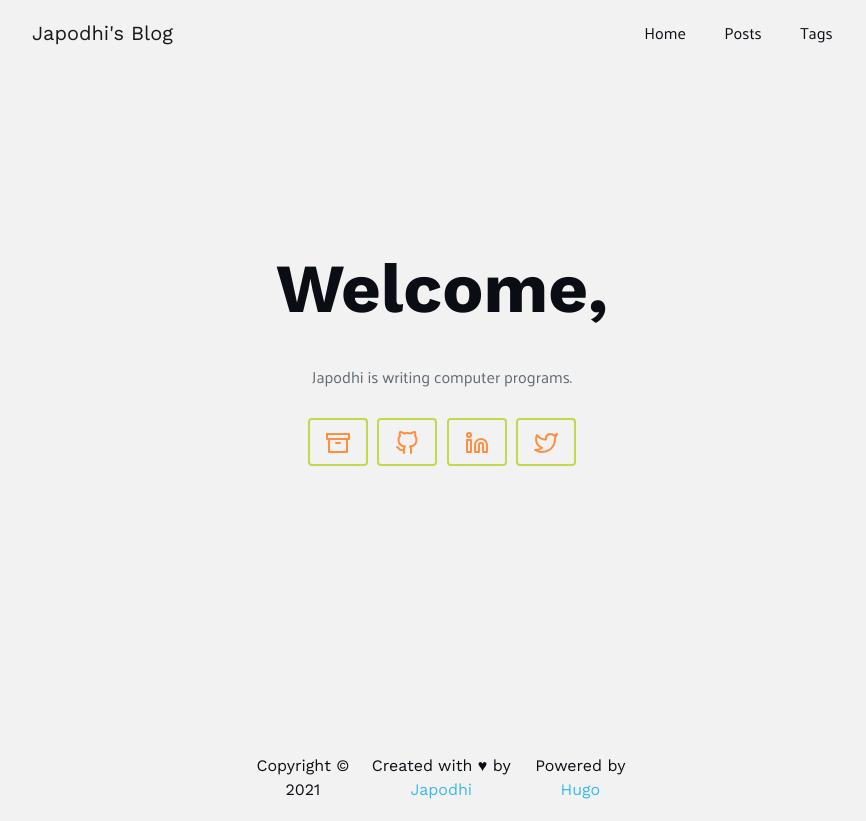
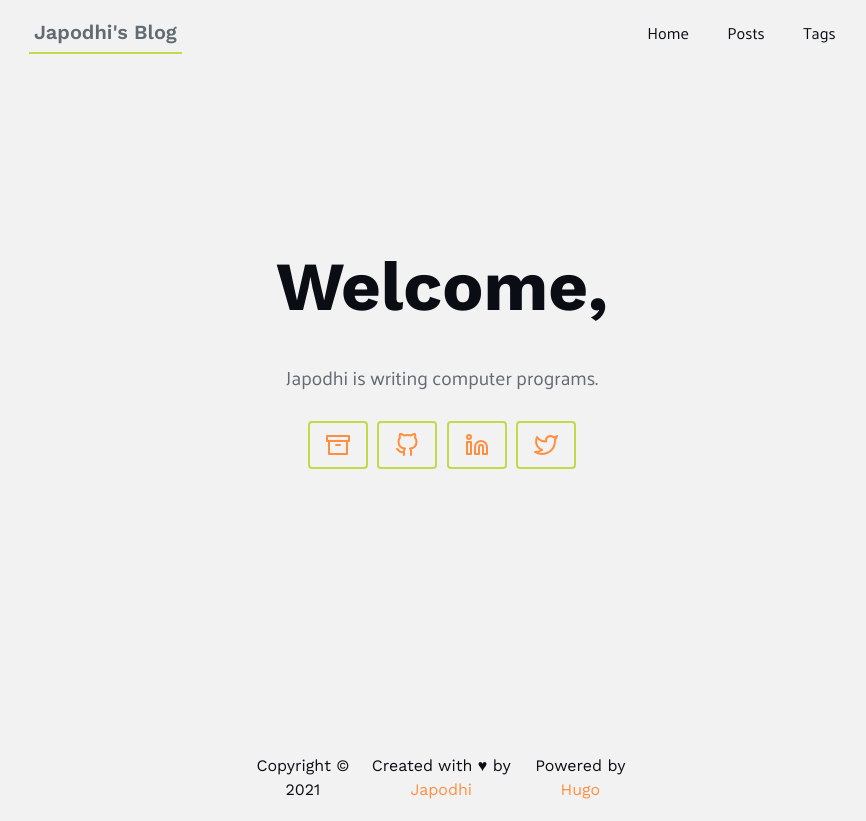
Before and after one commit to japodhidev/japodhidev.github.io, a plain HTML site: page index.html in a window 1280 px wide. Shown: the whole page, without its empty margins (198-1064 px from the left). Drawn offline with Linux system fonts and the light colour scheme.

Commit message:
styling tweaks

```diff
--- a/css/style.css
+++ b/css/style.css
@@ -33,7 +33,7 @@
 }
 
 @font-face {
-	font-family: 'Work Sans Bold';
+	font-family: 'Work Sans Semi-Bold';
 	src: url("/fonts/work-sans/WorkSans-SemiBold.ttf") format('truetype');
 	font-weight: 600;
 }
@@ -94,11 +94,18 @@ nav#nav ul.navbar-nav li.nav-item a.nav-link {
 	flex-grow: 0;
 }
 
-.navbar-brand {
-	color: var(--bg);
+.navbar-light .navbar-brand {
+	color: var(--dark-gray);
 }
 
-a.navbar-brand:hover {
+.navbar-brand {
+	font-family: "Work Sans Semi-Bold", sans-serif;
+	padding: .3125rem;
+	border-bottom: 2px solid var(--greenish);
+}
+
+.navbar-brand:hover {
+	padding: .3125rem;
 	text-decoration: none;
 	cursor: pointer;
 	color: var(--dark-gray);
@@ -135,7 +142,7 @@ a.navbar-brand:hover {
 
 .landing-title div.landing-desc {
 	font-family: "Palanquin", sans-serif;
-	font-size: 1rem;
+	font-size: 1.2rem;
 	padding: 1rem 0;
 	text-align: center;
 	color: var(--dark-gray);
@@ -280,6 +287,7 @@ nav#nav ul.navbar-nav li.nav-item a.nav-link:hover {
 	margin: 0 auto;
 }
 
+
 /**
  * Media queries
  */
@@ -289,12 +297,20 @@ nav#nav ul.navbar-nav li.nav-item a.nav-link:hover {
 		background: var(--bg);
 		color: var(--fg);
 	}
+
+	#footer a {
+		color: var(--greenish);
+	}
 }
 
 @media (prefers-color-scheme: light) {
 	body {
 		background: var(--whitish);
 		color: var(--bg);
+	}
+
+	#footer a {
+		color: var(--highlight);
 	}
 }
 
```
